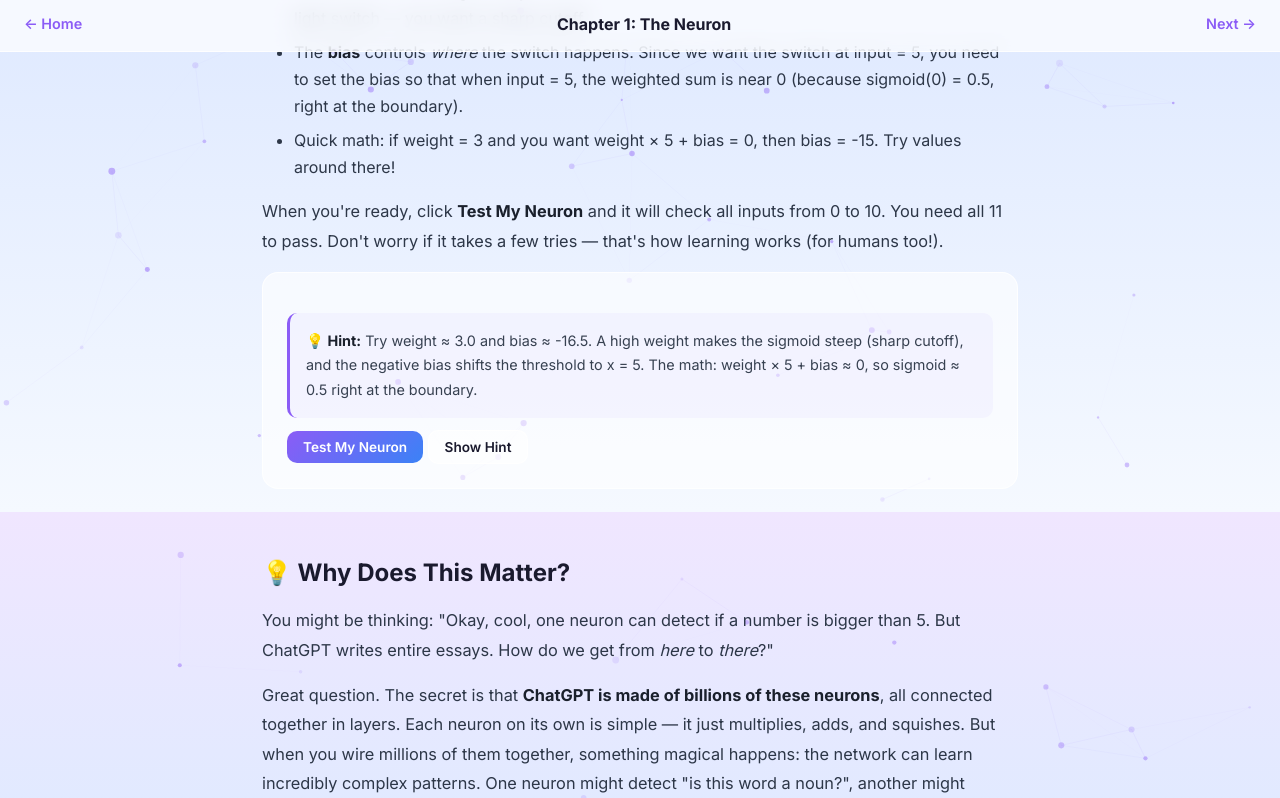
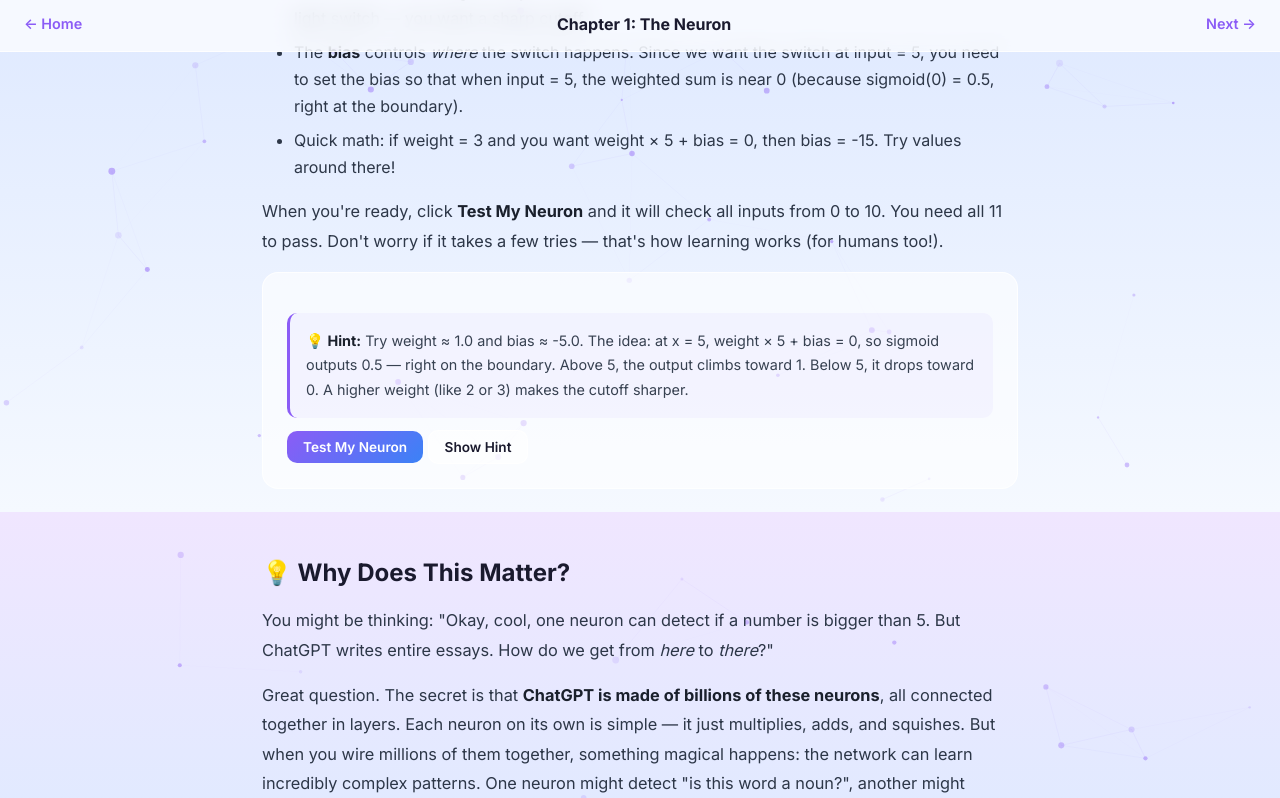
Before and after one commit to thekavklaw/MiniLLM, a website: page public/chapters/1-neuron.html in a window 1280 px wide. Both pictures are taken after a click on the button "Show Hint". Shown: the part 3488-4286 px from the top of the page. Drawn offline with Linux system fonts and the light colour scheme.

Commit message:
Fix Ch1 hint: bias -16.5 was outside slider range (-5 to 5)

```diff
--- a/public/chapters/1-neuron.html
+++ b/public/chapters/1-neuron.html
@@ -327,7 +327,7 @@
     });
 
     $('hint-btn').addEventListener('click', () => {
-      $('activity-status').innerHTML = `<strong>💡 Hint:</strong> Try weight ≈ 3.0 and bias ≈ -16.5. A high weight makes the sigmoid steep (sharp cutoff), and the negative bias shifts the threshold to x = 5. The math: weight × 5 + bias ≈ 0, so sigmoid ≈ 0.5 right at the boundary.`;
+      $('activity-status').innerHTML = `<strong>💡 Hint:</strong> Try weight ≈ 1.0 and bias ≈ -5.0. The idea: at x = 5, weight × 5 + bias = 0, so sigmoid outputs 0.5 — right on the boundary. Above 5, the output climbs toward 1. Below 5, it drops toward 0. A higher weight (like 2 or 3) makes the cutoff sharper.`;
     });
   </script>
 </body>
```
